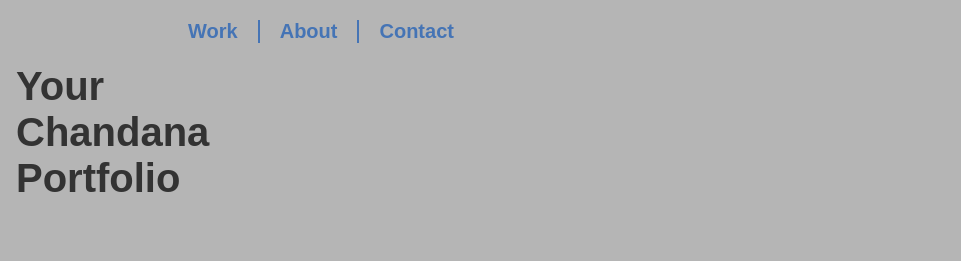
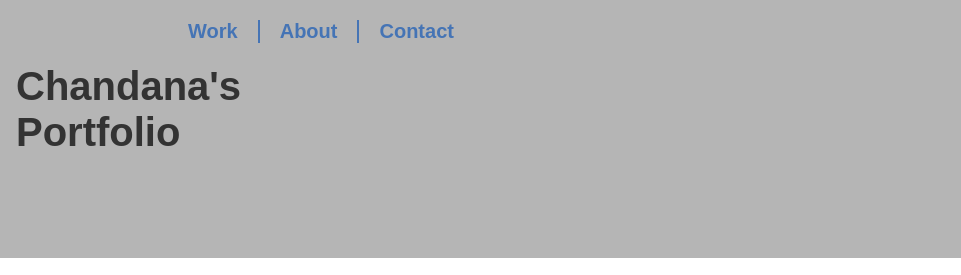
Before and after one commit to mschandana16/Portfolio, a plain HTML site: page index.html in a window 1280 px wide. Shown: the top 275 px of the page, 319-1280 px from the left. Drawn offline with nearby package versions, Linux system fonts and the light colour scheme.

Commit message:
Update index.html

```diff
--- a/index.html
+++ b/index.html
@@ -43,7 +43,7 @@
     <header class="primary">
       <div class="wrapper">
         <div class="logo-container">
-          <h1>Your<br />Chandana<br />Portfolio</h1>
+          <h1>Chandana's<br />Portfolio</h1>
 
           <!-- ------------------------------------------------------
 				Note that the image of the logo is linked to the home page.
```
